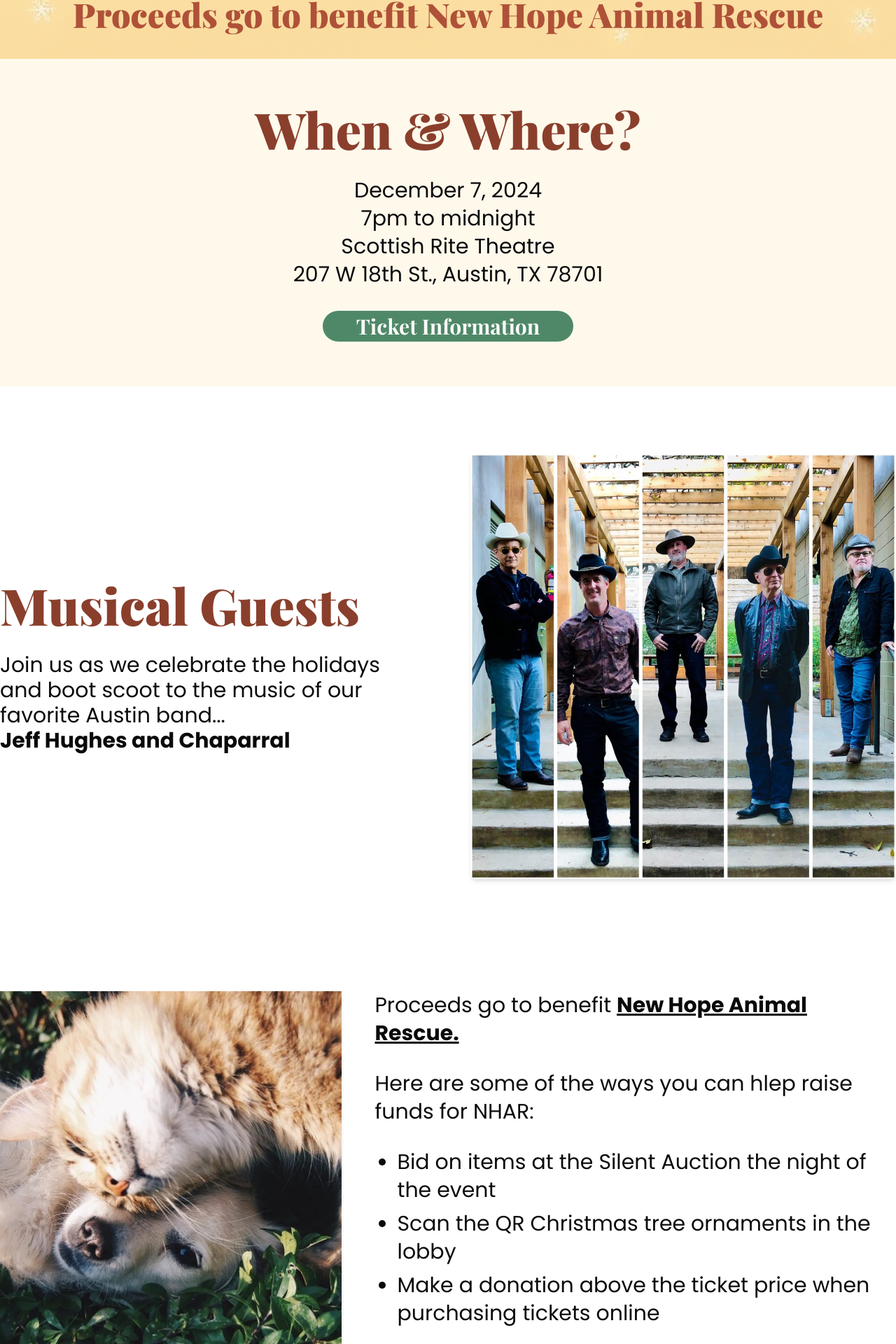
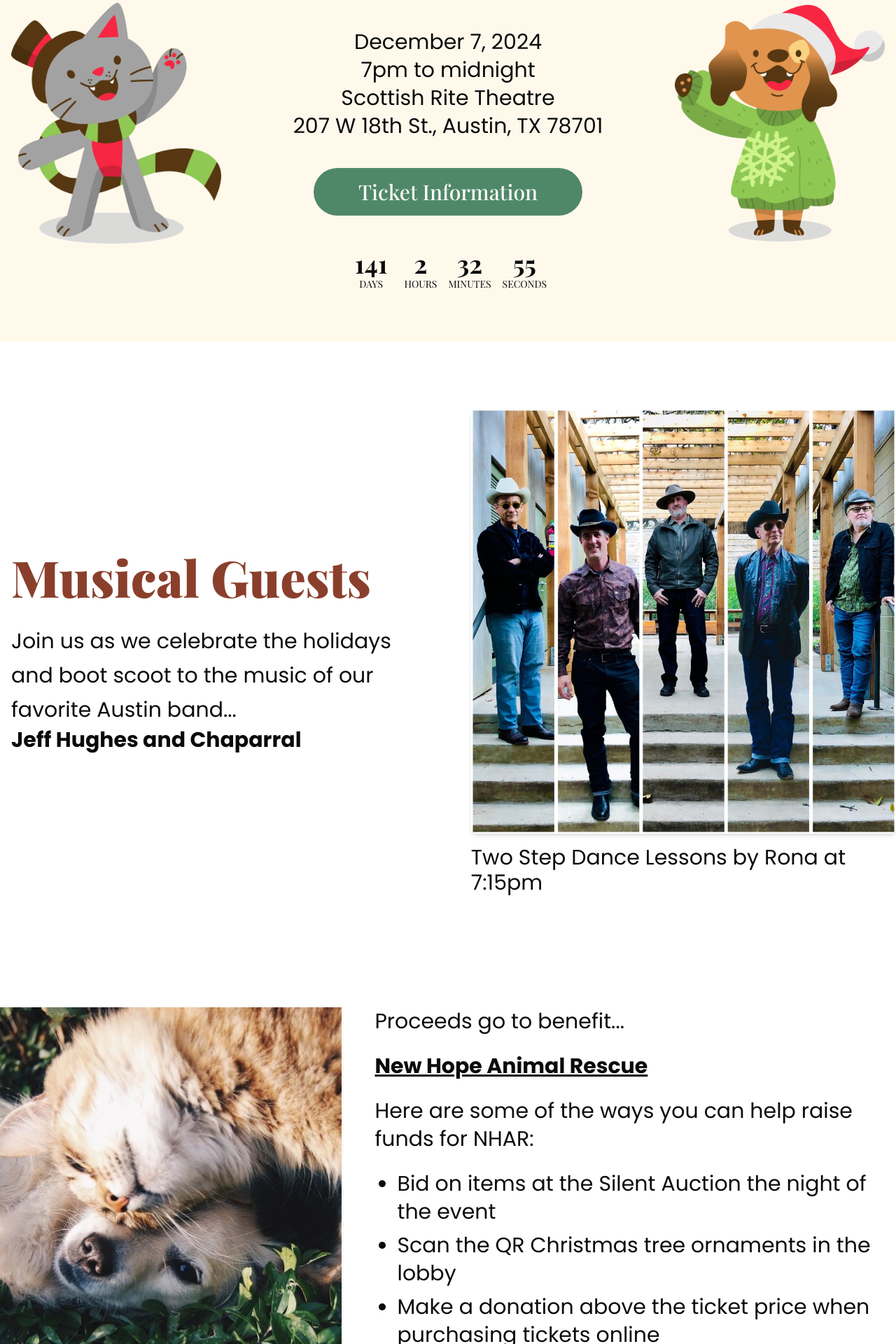
Before and after one commit to joshua-cano/austinchristmascookieball, a Next.js app: page / in a window 1280 px wide. Shown: the part 816-2736 px from the top of the page at 70% size. Built offline with nearby package versions, Linux system fonts and the light colour scheme; a web font is replaced by a local one.

Commit message:
Fix buttons and make site responsive

```diff
--- a/app/page.tsx
+++ b/app/page.tsx
@@ -1,6 +1,7 @@
 import { Button } from "@/components/ui/button";
 import { cn } from "@/lib/utils";
 import { Poppins } from "next/font/google";
+import { CountdownTimer } from "@/components/countdown-timer";
 
 const poppins = Poppins({
   subsets: ["latin"],
@@ -8,23 +9,25 @@
 });
 
 export default function Home() {
+  const targetDate = "2024-12-07T19:00:00";
+
   return (
     <>
-      <section className="flex flex-col h-[400px] md:h-[900px] w-auto relative pt-10">
+      <section className="flex flex-col h-[450px] lg:h-[85vh] w-auto relative pt-6 lg:pt-10 px-4">
         <div className="text-center h-full flex flex-col justify-between z-40">
-          <div className="md:space-y-4 max-w-screen-lg mx-auto">
-            <p className="text-2xl md:mb-16 md:text-5xl font-bold text-[#AF5138]">
+          <div className="lg:space-y-4 max-w-screen-lg mx-auto">
+            <p className="text-2xl lg:mb-16 lg:text-5xl font-bold text-[#AF5138]">
               Save the date!
             </p>
-            <h1 className="text-2xl md:text-7xl font-black italic text-[#8A3F2C]">
+            <h1 className="text-2xl lg:text-7xl font-black italic text-[#8A3F2C] mt-8">
               Merry Christmas Cookie Charity Ball
             </h1>
-            <p className="text-xl md:text-5xl font-black italic text-[#D15130]">
+            <p className="text-2xl lg:text-5xl font-black italic text-[#D15130]">
               Fundraiser
             </p>
           </div>
 
-          <p className="text-xl md:text-5xl font-black pb-4 md:pb-10 text-[#AF5138]">
+          <p className="text-xl lg:text-5xl font-black pb-4 lg:pb-10 text-[#AF5138]">
             Proceeds go to benefit New Hope Animal Rescue
           </p>
         </div>
@@ -35,14 +38,20 @@
         />
       </section>
 
-      <section className="py-16 bg-[#FFF9EC]">
-        <div className="max-w-screen-lg mx-auto px-4 text-center space-y-8">
-          <h2 className="text-3xl sm:text-7xl font-black text-center text-[#8A3F2C]">
+      <section className="py-16 px-4 bg-[#FFF9EC] ">
+        <div className="grid lg:grid-cols-4 gap-4 items-center max-w-screen-2xl mx-auto">
+          <img
+            src="cat.png"
+            alt="band"
+            className="rounded-lg w-full h-auto col-span-1 hidden lg:block"
+          />
+          <div className="max-w-screen-lg mx-auto px-4 text-center space-y-10 col-span-2">
+            <h2 className="text-3xl lg:text-7xl font-black text-center text-[#8A3F2C]">
               When & Where?
             </h2>
             <div
               className={cn(
-              "text-xl sm:text-3xl sm:leading-10",
+                "text-xl lg:text-3xl lg:leading-10",
                 poppins.className
               )}
             >
@@ -52,59 +61,74 @@
               <p>207 W 18th St., Austin, TX 78701</p>
             </div>
 
-          <Button variant="primary" size="xl" className="text-xl sm:text-3xl">
+            <Button variant="primary" className="text-xl lg:text-3xl px-16">
               Ticket Information
             </Button>
+            <CountdownTimer targetDate={targetDate} />
+          </div>
+          <img
+            src="dog.png"
+            alt="band"
+            className="rounded-lg w-full h-auto hidden lg:block"
+          />
         </div>
       </section>
 
-      <section className="max-w-screen-xl mx-auto my-8 py-16">
+      <section className="max-w-screen-2xl mx-auto my-8 py-16">
         <div
-          className="flex flex-col md:flex-row items-center gap-16
-         text-center sm:text-left"
+          className="flex flex-col lg:flex-row items-center gap-16
+         text-center lg:text-left"
         >
-          <div className="md:w-1/2">
-            <h2 className="text-3xl sm:text-7xl font-black text-[#8A3F2C] mb-8">
+          <div className="lg:w-1/2 px-4">
+            <h2 className="text-3xl lg:text-7xl font-black text-[#8A3F2C] mb-8">
               Musical Guests
             </h2>
-            <p className={cn("text-xl sm:text-3xl", poppins.className)}>
+            <p
+              className={cn(
+                "text-xl lg:text-3xl lg:leading-relaxed",
+                poppins.className
+              )}
+            >
               Join us as we celebrate the holidays and boot scoot to the music
               of our favorite Austin band...
             </p>
             <p
-              className={cn("text-xl sm:text-3xl font-bold", poppins.className)}
+              className={cn("text-xl lg:text-3xl font-bold", poppins.className)}
             >
               Jeff Hughes and Chaparral
             </p>
           </div>
-          <div className="md:w-1/2">
+          <div className="lg:w-1/2">
             <img
               src="band.jpg"
               alt="band"
               className="rounded-lg shadow-md w-full h-auto"
             />
+            <p className={cn("text-2xl lg:text-3xl mt-4", poppins.className)}>
+              Two Step Dance Lessons by Rona at 7:15pm
+            </p>
           </div>
         </div>
       </section>
 
       <section className="max-w-screen-xl mx-auto py-16">
-        <div className="flex flex-col sm:flex-row gap-8">
+        <div className="flex flex-col lg:flex-row gap-8">
           <img
             src="puppies.jpeg"
             alt="puppies/kittens"
-            className="shadow-md h-[400px] md:h-[600px] aspect-[13/16] object-cover"
+            className="shadow-md h-[400px] lg:h-[600px] aspect-[13/16] object-cover"
           />
-          <div className={cn("space-y-8 px-4", poppins.className)}>
-            <p className="text-xl sm:text-3xl sm:leading-10">
-              Proceeds go to benefit{" "}
-              <span className="font-bold underline">
-                New Hope Animal Rescue.
-              </span>
+          <div className={cn("space-y-4 lg:space-y-6 px-4", poppins.className)}>
+            <p className="text-xl lg:text-3xl lg:leading-10">
+              Proceeds go to benefit...
             </p>
-            <p className="text-xl sm:text-3xl sm:leading-10">
-              Here are some of the ways you can hlep raise funds for NHAR:
+            <p className="font-bold underline text-xl lg:text-3xl lg:leading-10">
+              New Hope Animal Rescue
             </p>
-            <ul className="list-disc pl-8 space-y-2 text-xl sm:text-3xl sm:leading-10">
+            <p className="text-xl lg:text-3xl lg:leading-10">
+              Here are some of the ways you can help raise funds for NHAR:
+            </p>
+            <ul className="list-disc pl-8 space-y-2 text-xl lg:text-3xl lg:leading-10">
               <li>Bid on items at the Silent Auction the night of the event</li>
               <li>Scan the QR Christmas tree ornaments in the lobby</li>
               <li>
@@ -112,43 +136,43 @@
                 online
               </li>
             </ul>
-            <Button variant="primary" size="xl" className="text-xl sm:text-4xl">
+            <Button
+              variant="primary"
+              className="w-full md:w-fit lg:w-full text-xl lg:text-3xl"
+            >
               Ticket Information
             </Button>
           </div>
         </div>
       </section>
-      <section className="py-10 px-4 max-w-screen-xl mx-auto">
-        <div className="grid md:grid-cols-2 gap-8 items-center">
-          <div className="space-y-4">
-            <h2 className="text-[#8A3F2C] font-black text-2xl md:text-6xl">
+
+      <section className="py-20 px-4 max-w-screen-xl mx-auto">
+        <div className="grid lg:grid-cols-2 gap-14 items-center justify-center text-center lg:text-left">
+          <div className="space-y-8">
+            <h2 className="text-[#8A3F2C] font-black text-3xl lg:text-5xl lg:mb-4">
               Other ways to help
             </h2>
-            <Button variant="outline" size="xl">
+            <Button variant="outline" className={cn(poppins.className)}>
               Sorry I Can&apos;t Attend But Would Like To{" "}
               <span className="font-bold">Make A Donation Anyway</span>
             </Button>
-            <Button variant="outline" size="xl">
+            <Button variant="outline" className={cn(poppins.className)}>
               I Want To Donate A New / Unused{" "}
               <span className="font-bold">Item For The Silent Auction</span>
             </Button>
           </div>
-          <img src="cartoonanimal.png" alt="" />
+          <img
+            src="cartoonanimal.png"
+            alt="Singing animal"
+            className="w-full h-[400px] object-contain"
+            height={300}
+            width={300}
+          />
         </div>
       </section>
-      <footer
-        className="grid place-items-center"
-        style={{ gridTemplateAreas: "stack" }}
-      >
-        <img
-          src="footer.jpg"
-          alt="puppies/kittens"
-          style={{ gridArea: "stack" }}
-        />
-        <h2
-          className="text-lg max-w-48 md:text-3xl text-[#AF5138] font-extrabold md:max-w-xl text-center leading-snug"
-          style={{ gridArea: "stack" }}
-        >
+
+      <footer className="py-10 md:py-20 lg:py-28 bg-[url('/footer.jpg')] bg-no-repeat bg-center bg-cover grid place-items-center">
+        <h2 className="text-xl max-w-56 md:text-2xl lg:text-5xl text-[#AF5138] font-extrabold md:max-w-xl text-center leading-snug lg:leading-normal">
           Sponsored by Mark&apos;s 60th Birthday
         </h2>
       </footer>
--- /dev/null
+++ b/components/countdown-timer.tsx
@@ -0,0 +1,67 @@
+"use client";
+import { useEffect, useState } from "react";
+
+interface TimeLeft {
+  days: number;
+  hours: number;
+  minutes: number;
+  seconds: number;
+}
+
+interface CountdownTimerProps {
+  targetDate: string;
+}
+
+export const CountdownTimer: React.FC<CountdownTimerProps> = ({
+  targetDate,
+}) => {
+  const calculateTimeLeft = (): TimeLeft => {
+    const difference = +new Date(targetDate) - +new Date();
+    let timeLeft: TimeLeft = {
+      days: 0,
+      hours: 0,
+      minutes: 0,
+      seconds: 0,
+    };
+
+    if (difference > 0) {
+      timeLeft = {
+        days: Math.floor(difference / (1000 * 60 * 60 * 24)),
+        hours: Math.floor((difference / (1000 * 60 * 60)) % 24),
+        minutes: Math.floor((difference / 1000 / 60) % 60),
+        seconds: Math.floor((difference / 1000) % 60),
+      };
+    }
+
+    return timeLeft;
+  };
+
+  const [timeLeft, setTimeLeft] = useState<TimeLeft>(calculateTimeLeft());
+
+  useEffect(() => {
+    const timer = setTimeout(() => {
+      setTimeLeft(calculateTimeLeft());
+    }, 1000);
+
+    return () => clearTimeout(timer);
+  });
+
+  const timerComponents: JSX.Element[] = [];
+
+  Object.keys(timeLeft).forEach((interval) => {
+    timerComponents.push(
+      <div key={interval} className="flex flex-col items-center m-2">
+        <span className="text-4xl font-bold">
+          {(timeLeft as any)[interval]}
+        </span>
+        <span className="text-sm uppercase">{interval}</span>
+      </div>
+    );
+  });
+
+  return (
+    <div className="flex justify-center items-center space-x-4">
+      {timerComponents}
+    </div>
+  );
+};
--- a/components/ui/button.tsx
+++ b/components/ui/button.tsx
@@ -5,7 +5,7 @@
 import { cn } from "@/lib/utils";
 
 const buttonVariants = cva(
-  "inline-flex flex-wrap items-center justify-center whitespace-nowrap rounded-md text-sm font-medium ring-offset-background transition-colors focus-visible:outline-none focus-visible:ring-2 focus-visible:ring-ring focus-visible:ring-offset-2 disabled:pointer-events-none disabled:opacity-50",
+  "inline-flex flex-wrap gap-1 items-center justify-center whitespace-normal rounded-full text-xl font-medium leading-none ring-offset-background transition-colors focus-visible:outline-none focus-visible:ring-2 focus-visible:ring-ring focus-visible:ring-offset-2 disabled:pointer-events-none disabled:opacity-50",
   {
     variants: {
       variant: {
@@ -13,19 +13,17 @@
         destructive:
           "bg-destructive text-destructive-foreground hover:bg-destructive/90",
         outline:
-          "border border-4 border-[#4F8868] hover:bg-accent hover:text-accent-foreground",
-        primary:
-          "bg-[#4F8868] hover:bg-[#4F8868]/90, text-primary-foreground font-bold",
+          "outline outline-4 outline-[#4F8868] hover:bg-accent hover:text-accent-foreground",
+        primary: "bg-[#4F8868] hover:bg-[#4F8868]/90 text-primary-foreground",
         secondary:
           "bg-secondary text-secondary-foreground hover:bg-secondary/80",
         ghost: "hover:bg-accent hover:text-accent-foreground",
         link: "text-primary underline-offset-4 hover:underline",
       },
       size: {
-        default: "h-10 px-4 py-2",
+        default: "m-h-14 px-4 py-4",
         sm: "h-9 rounded-md px-3",
         lg: "h-11 rounded-md px-8",
-        xl: "h-11 rounded-full px-12",
         icon: "h-10 w-10",
       },
     },
```
Lines whose indentation alone changed are shown as unchanged.
